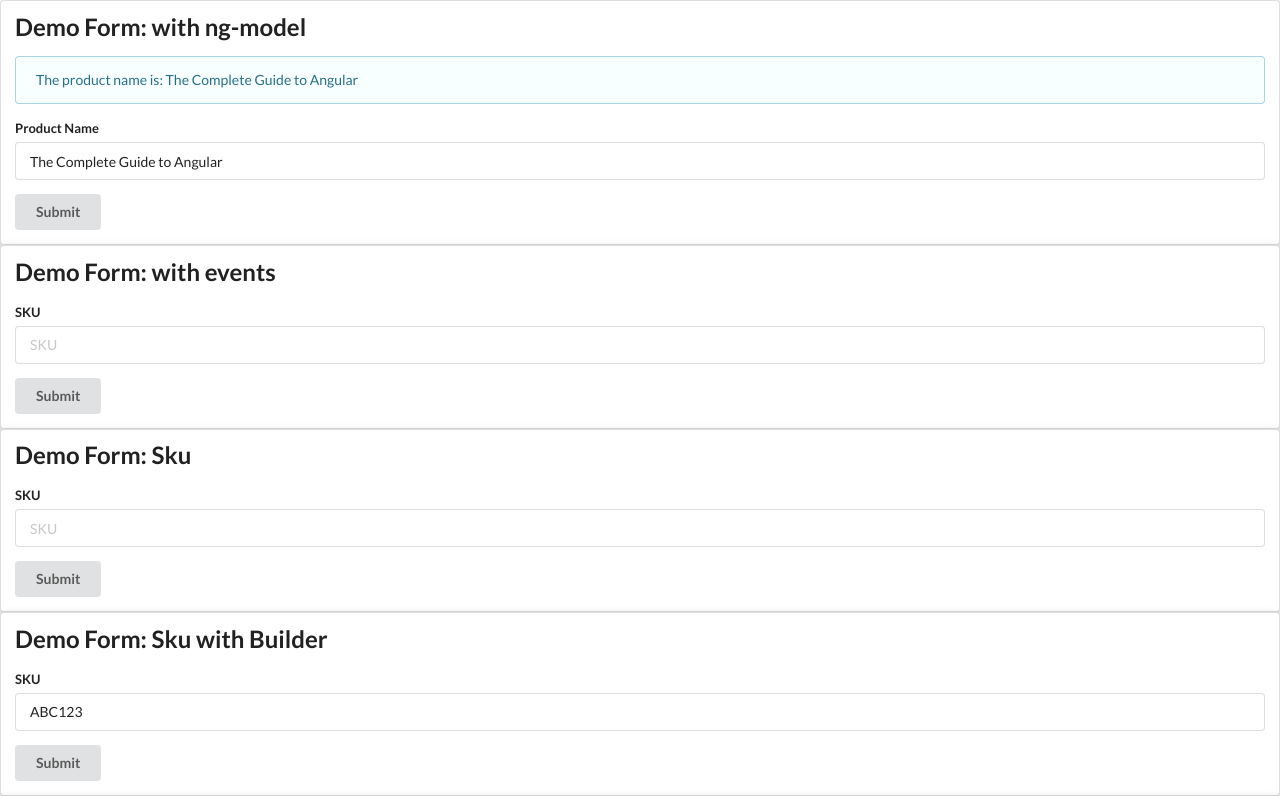
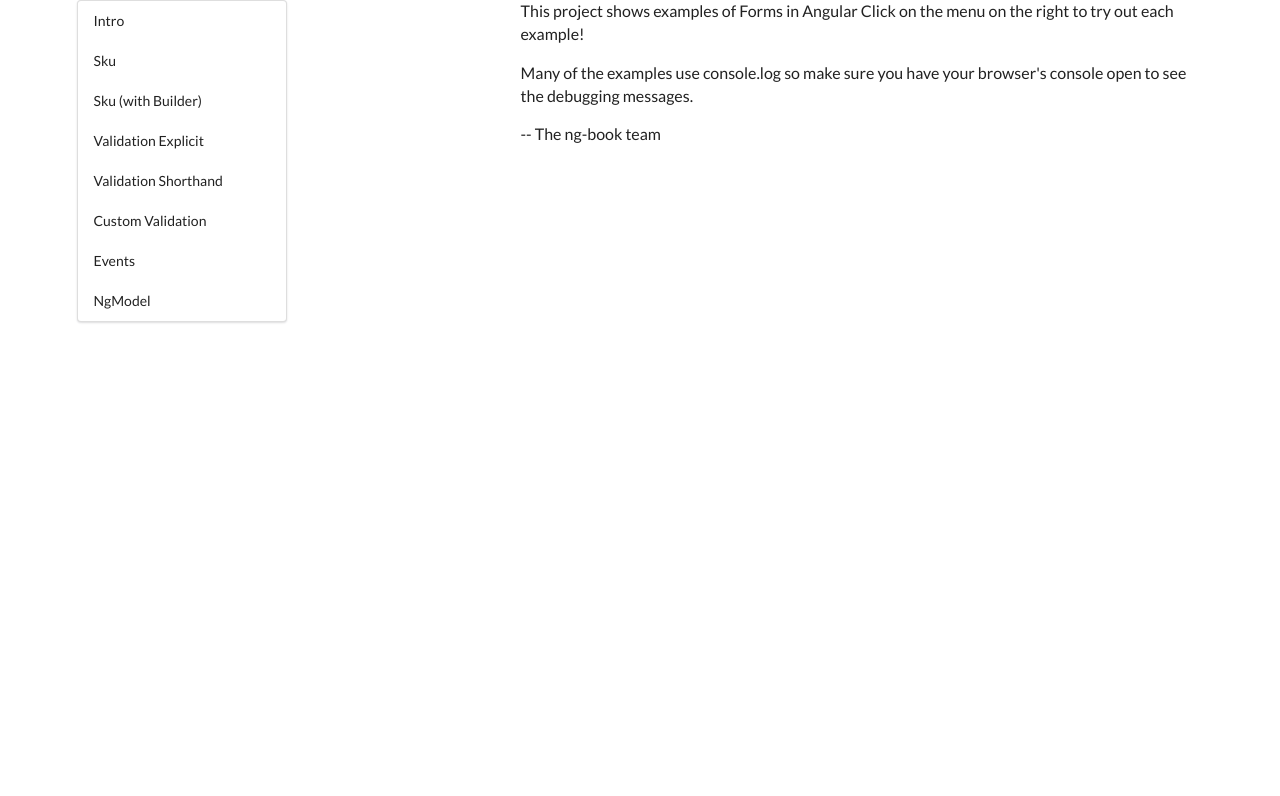
Before and after one commit to SamanehGhafouri/Angular-Forms, an Angular app: page / in a window 1280 px wide. Shown: the top 796 px of the page. Built offline with nearby package versions, Linux system fonts and the light colour scheme.

Commit message:
Finished Forms in Angular using Router and sidebar

```diff
--- a/src/app/app.component.html
+++ b/src/app/app.component.html
@@ -1,9 +1,23 @@
-<app-demo-form-ng-model></app-demo-form-ng-model>
-<app-demo-form-with-events></app-demo-form-with-events>
-<app-demo-form-sku></app-demo-form-sku>
 
-<app-demo-form-sku-with-builder></app-demo-form-sku-with-builder>
+<!--<app-sidebar></app-sidebar>-->
+<!--<app-demo-form-ng-model></app-demo-form-ng-model>-->
+<!--<app-demo-form-with-events></app-demo-form-with-events>-->
+<!--<app-demo-form-sku></app-demo-form-sku>-->
 
-<app-demo-form-with-validations-explicit></app-demo-form-with-validations-explicit>
-<app-demo-form-with-validations-shorthand></app-demo-form-with-validations-shorthand>
-<app-demo-form-with-custom-validation></app-demo-form-with-custom-validation>
+<!--<app-demo-form-sku-with-builder></app-demo-form-sku-with-builder>-->
+
+<!--<app-demo-form-with-validations-explicit></app-demo-form-with-validations-explicit>-->
+<!--<app-demo-form-with-validations-shorthand></app-demo-form-with-validations-shorthand>-->
+<!--<app-demo-form-with-custom-validation></app-demo-form-with-custom-validation>-->
+
+
+
+<div class="ui stackable grid container">
+  <div class="six wide column">
+    <app-sidebar [items]="examples"></app-sidebar>
+  </div>
+
+  <div class="ui main text container ten wide column">
+    <router-outlet></router-outlet>
+  </div>
+</div>
--- a/src/app/app.component.ts
+++ b/src/app/app.component.ts
@@ -1,4 +1,7 @@
-import { Component } from '@angular/core';
+import {Component, Inject} from '@angular/core';
+import {Router} from "@angular/router";
+import {ExampleDef} from "./example.model";
+
 
 @Component({
   selector: 'app-root',
@@ -7,4 +10,9 @@ import { Component } from '@angular/core';
 })
 export class AppComponent {
   title = 'Angular-Forms';
+  constructor(
+    private router: Router,
+    @Inject('ExampleDefs') public examples: ExampleDef[]) {
+  }
+
 }
--- a/src/app/app.module.ts
+++ b/src/app/app.module.ts
@@ -1,5 +1,10 @@
 import { BrowserModule } from '@angular/platform-browser';
 import { NgModule } from '@angular/core';
+import {
+  APP_BASE_HREF,
+  LocationStrategy,
+  HashLocationStrategy
+} from "@angular/common";
 
 import { AppRoutingModule } from './app-routing.module';
 import { AppComponent } from './app.component';
@@ -11,26 +16,114 @@ import { DemoFormWithValidationsShorthandComponent } from './demo-form-with-vali
 import { DemoFormWithCustomValidationComponent } from './demo-form-with-custom-validation/demo-form-with-custom-validation.component';
 import { DemoFormNgModelComponent } from './demo-form-ng-model/demo-form-ng-model.component';
 import { DemoFormWithEventsComponent } from './demo-form-with-events/demo-form-with-events.component';
+import { SidebarItemComponent } from './sidebar/sidebar-item.component';
+import {SidebarComponent} from "./sidebar/sidebar.component";
+import {RouterModule, Routes} from "@angular/router";
+import {ExampleDef} from "./example.model";
+import {from} from "rxjs";
+import {IntroComponent} from "./intro/intro.component";
 
+export const examples: ExampleDef[] = [
+  { label: "Intro", name: "Root", path: "", component: IntroComponent },
+  {
+    label: "Sku",
+    name: "DemoFormSku",
+    path: "sku",
+    component: DemoFormSkuComponent
+  },
+  {
+    label: "Sku (with Builder)",
+    name: "DemoFormSkuWithBuilder",
+    path: "sku-builder",
+    component: DemoFormSkuWithBuilderComponent
+  },
+  {
+    label: "Validation Explicit",
+    name: "DemoFormValidationsExplicit",
+    path: "validations-explicit",
+    component: DemoFormWithValidationsExplicitComponent
+  },
+  {
+    label: "Validation Shorthand",
+    name: "DemoFormValidationsShorthand",
+    path: "validations-shorthand",
+    component: DemoFormWithValidationsShorthandComponent
+  },
+  {
+    label: "Custom Validation",
+    name: "DemoFormWithCustomValidation",
+    path: "custom-validation",
+    component: DemoFormWithCustomValidationComponent
+  },
+  {
+    label: "Events",
+    name: "DemoFormWithEvents",
+    path: "events",
+    component: DemoFormWithEventsComponent
+  },
+  {
+    label: "NgModel",
+    name: "DemoFormNgModel",
+    path: "ng-model",
+    component: DemoFormNgModelComponent
+  }
+];
+
+const routes: Routes = [
+  { path: "", component: IntroComponent, pathMatch: "full" },
+  { path: "sku", component: DemoFormSkuComponent, pathMatch: "full" },
+  {
+    path: "sku-builder",
+    component: DemoFormSkuWithBuilderComponent,
+    pathMatch: "full"
+  },
+  {
+    path: "validations-explicit",
+    component: DemoFormWithValidationsExplicitComponent,
+    pathMatch: "full"
+  },
+  {
+    path: "validations-shorthand",
+    component: DemoFormWithValidationsShorthandComponent,
+    pathMatch: "full"
+  },
+  {
+    path: "custom-validation",
+    component: DemoFormWithCustomValidationComponent,
+    pathMatch: "full"
+  },
+  { path: "events", component: DemoFormWithEventsComponent, pathMatch: "full" },
+  { path: "ng-model", component: DemoFormNgModelComponent, pathMatch: "full" }
+];
 
 @NgModule({
   declarations: [
     AppComponent,
+    SidebarComponent,
+    SidebarItemComponent,
+    DemoFormNgModelComponent,
     DemoFormSkuComponent,
     DemoFormSkuWithBuilderComponent,
     DemoFormWithValidationsExplicitComponent,
     DemoFormWithValidationsShorthandComponent,
     DemoFormWithCustomValidationComponent,
-    DemoFormNgModelComponent,
-    DemoFormWithEventsComponent
+    DemoFormWithEventsComponent,
+    IntroComponent
+
+
   ],
   imports: [
     BrowserModule,
     FormsModule,
     ReactiveFormsModule,
-    AppRoutingModule
+    AppRoutingModule,
+    RouterModule.forRoot(routes)
   ],
-  providers: [],
+  providers: [
+    { provide: APP_BASE_HREF, useValue: "/" },
+    { provide: LocationStrategy, useClass: HashLocationStrategy },
+    { provide: "ExampleDefs", useValue: examples }
+  ],
   bootstrap: [AppComponent]
 })
 export class AppModule { }
--- /dev/null
+++ b/src/app/example.model.ts
@@ -0,0 +1,7 @@
+export interface ExampleDef {
+  label: string;  // link label
+  name: string;   // route name of the example
+  path: string;   // route path
+  component: any; // component class
+  dev?: boolean;  // is it an intermediate step?
+}
--- /dev/null
+++ b/src/app/intro/intro.component.html
@@ -0,0 +1,15 @@
+<div class="intro">
+  <p>
+    This project shows examples of Forms in Angular
+    Click on the menu on the right to try out each example!
+  </p>
+
+  <p>
+    Many of the examples use console.log so make sure you have your
+    browser's console open to see the debugging messages.
+  </p>
+
+  <p>
+    -- The ng-book team
+  </p>
+</div>
--- /dev/null
+++ b/src/app/intro/intro.component.ts
@@ -0,0 +1,15 @@
+
+import { Component, OnInit } from '@angular/core';
+
+@Component({
+  selector: 'app-intro',
+  templateUrl: './intro.component.html'
+})
+export class IntroComponent implements OnInit {
+
+  constructor() { }
+
+  ngOnInit() {
+  }
+
+}
--- /dev/null
+++ b/src/app/sidebar/sidebar-item.component.html
@@ -0,0 +1,5 @@
+<a class="item"
+   [ngClass]="{ active: isActive() }"
+   [routerLink]="[item.path]">
+  {{ item.label }}
+</a>
--- /dev/null
+++ b/src/app/sidebar/sidebar-item.component.ts
@@ -0,0 +1,34 @@
+
+import {
+  Component,
+  OnInit,
+  Input
+} from '@angular/core';
+import { ExampleDef } from '../example.model';
+import { Location } from '@angular/common';
+import {
+  Router,
+  ActivatedRoute
+} from '@angular/router';
+
+@Component({
+  selector: 'app-sidebar-item',
+  templateUrl: './sidebar-item.component.html'
+})
+export class SidebarItemComponent implements OnInit {
+  @Input('item') item: ExampleDef;
+
+  constructor(private router: Router,
+              private route: ActivatedRoute,
+              private location: Location) {
+  }
+
+  // Checks if this current example is the selected one
+  isActive(): boolean {
+    return `/${this.item.path}` === this.location.path();
+  }
+
+  ngOnInit() {
+  }
+
+}
--- /dev/null
+++ b/src/app/sidebar/sidebar.component.html
@@ -0,0 +1,6 @@
+<div class="ui vertical pointing menu">
+  <app-sidebar-item
+    [item]="item"
+    *ngFor="let item of items">
+  </app-sidebar-item>
+</div>
--- /dev/null
+++ b/src/app/sidebar/sidebar.component.ts
@@ -0,0 +1,21 @@
+
+import {
+  Component,
+  OnInit,
+  Input
+} from '@angular/core';
+import { ExampleDef } from '../example.model';
+
+@Component({
+  selector: 'app-sidebar',
+  templateUrl: './sidebar.component.html'
+})
+export class SidebarComponent implements OnInit {
+  @Input('items') items: ExampleDef[];
+
+  constructor() { }
+
+  ngOnInit() {
+  }
+
+}
```
Also changed, not shown: src/app/sidebar/sidebar-item.component.css (added), 1 other file (tests, documents, lock files or other folders).
